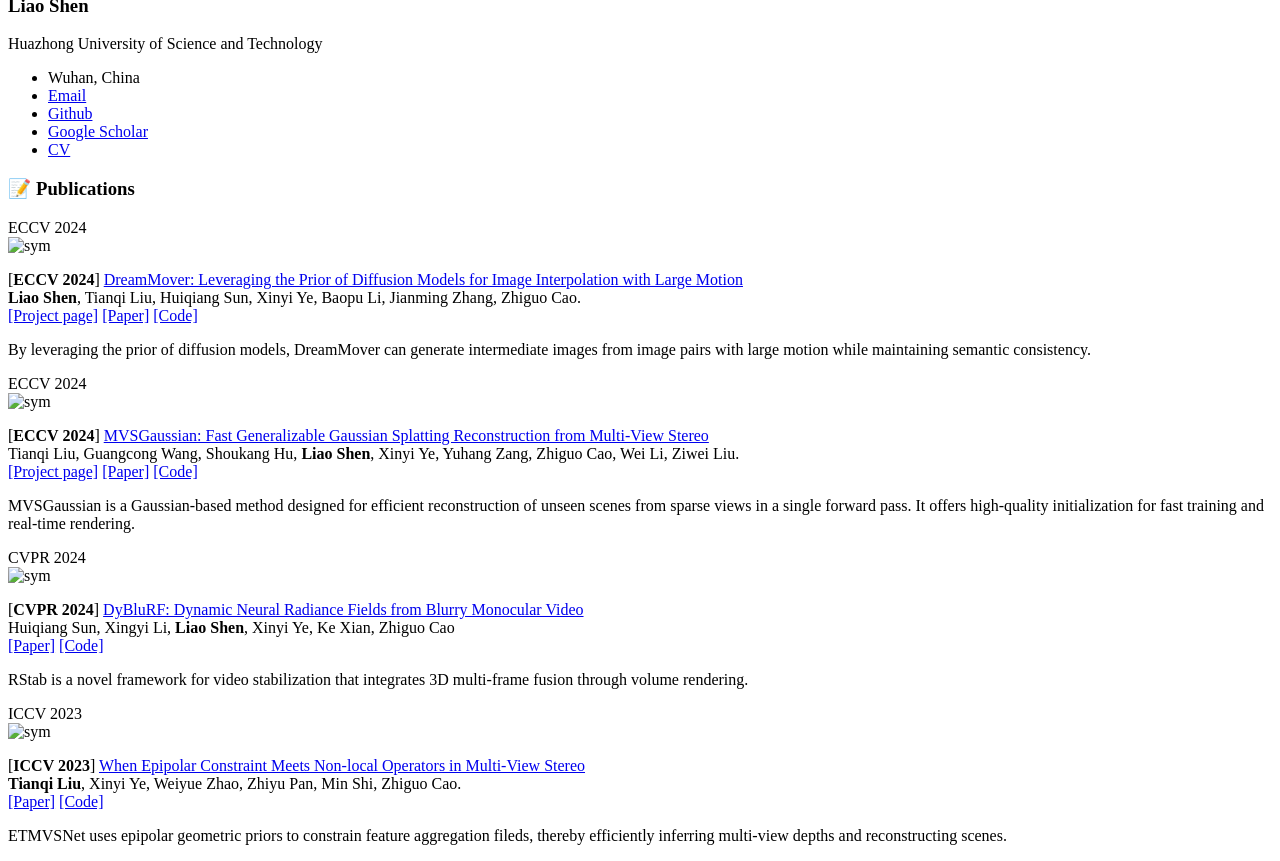
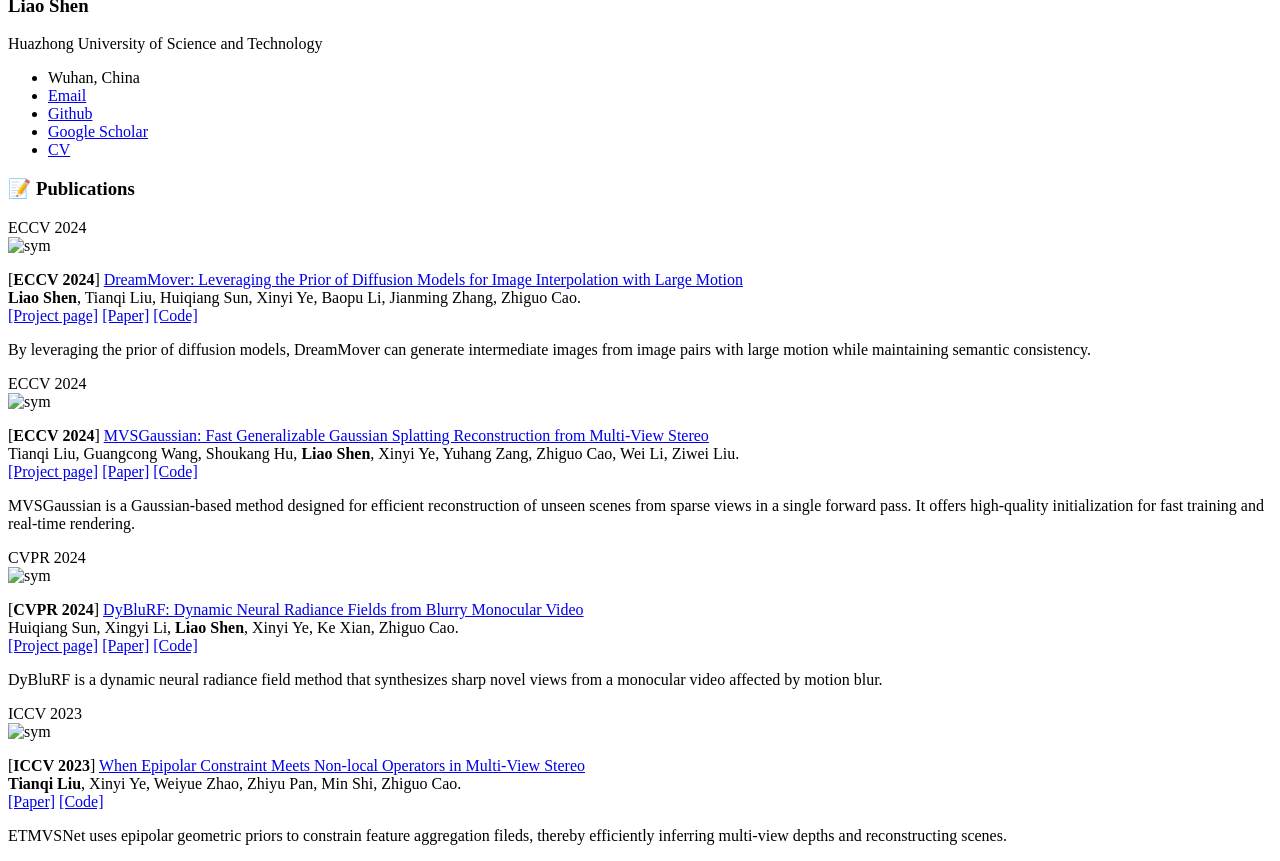
Before and after one commit to leoShen917/leoShen917.github.io, a Jekyll site: the page built from _pages/includes/pub.md, in a window 1280 px wide, cut to the strip 494-1355 px from the top of the page. Built offline with Jekyll 4.4.1, drawn with Linux system fonts in a browser that asks for light colours; our own code applies the rules of GitHub Pages for plain Markdown files.

Commit message:
Update pub.md

```diff
--- a/_pages/includes/pub.md
+++ b/_pages/includes/pub.md
@@ -33,12 +33,13 @@ MVSGaussian is a Gaussian-based method designed for efficient reconstruction of
 <div class='paper-box'><div class='paper-box-image'><div><div class="badge">CVPR 2024</div><img src='images/cvpr2024.png' alt="sym" width="100%"></div></div>
 <div class='paper-box-text' markdown="1">
 
-[**CVPR 2024**] [DyBluRF: Dynamic Neural Radiance Fields from Blurry Monocular Video](https://arxiv.org/abs/2403.10103) \\
-Huiqiang Sun, Xingyi Li, **Liao Shen**, Xinyi Ye, Ke Xian, Zhiguo Cao \\
+[**CVPR 2024**]  [DyBluRF: Dynamic Neural Radiance Fields from Blurry Monocular Video](https://arxiv.org/abs/2403.10103) \\
+Huiqiang Sun, Xingyi Li, **Liao Shen**, Xinyi Ye, Ke Xian, Zhiguo Cao.  \\
+[[Project page]](https://huiqiang-sun.github.io/dyblurf/)
 [[Paper]](https://arxiv.org/abs/2403.10103)
 [[Code]](https://github.com/huiqiang-sun/DyBluRF)
 
-RStab is a novel framework for video stabilization that integrates 3D multi-frame fusion through volume rendering.
+DyBluRF is a dynamic neural radiance field method that synthesizes sharp novel views from a monocular video affected by motion blur.
 
 </div>
 </div>
```
